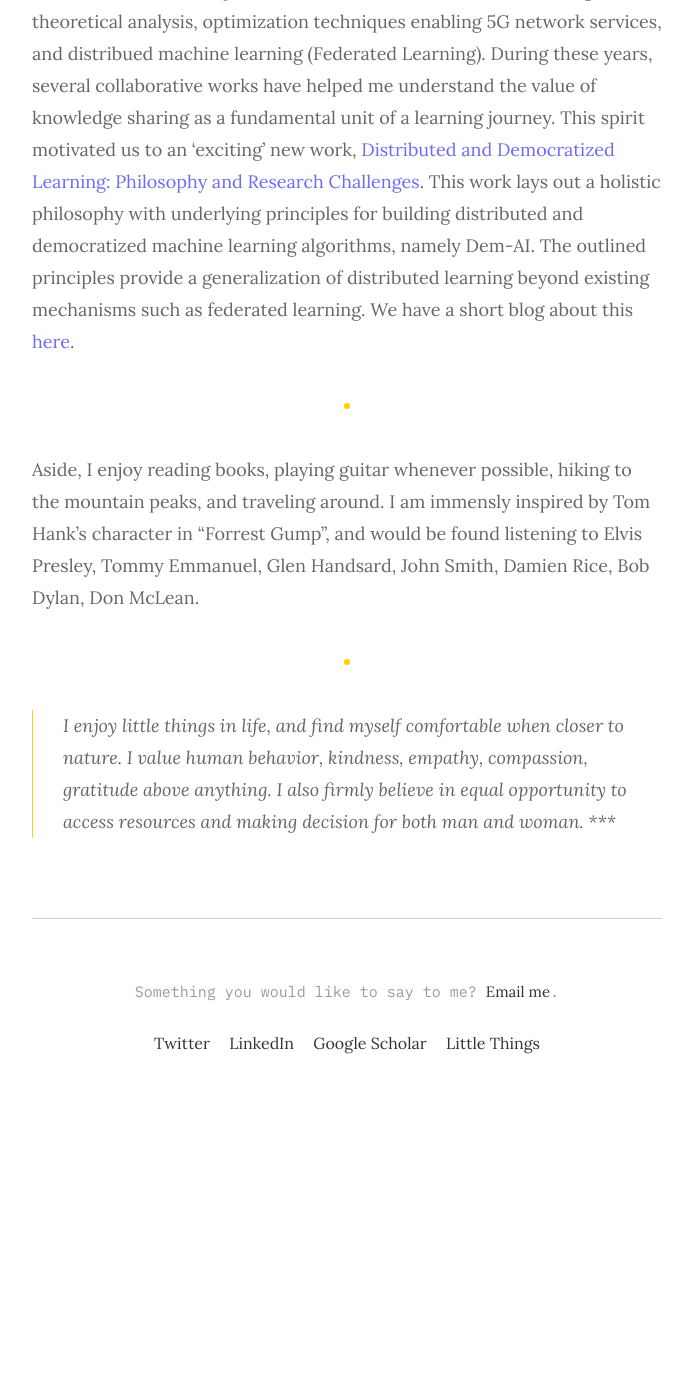
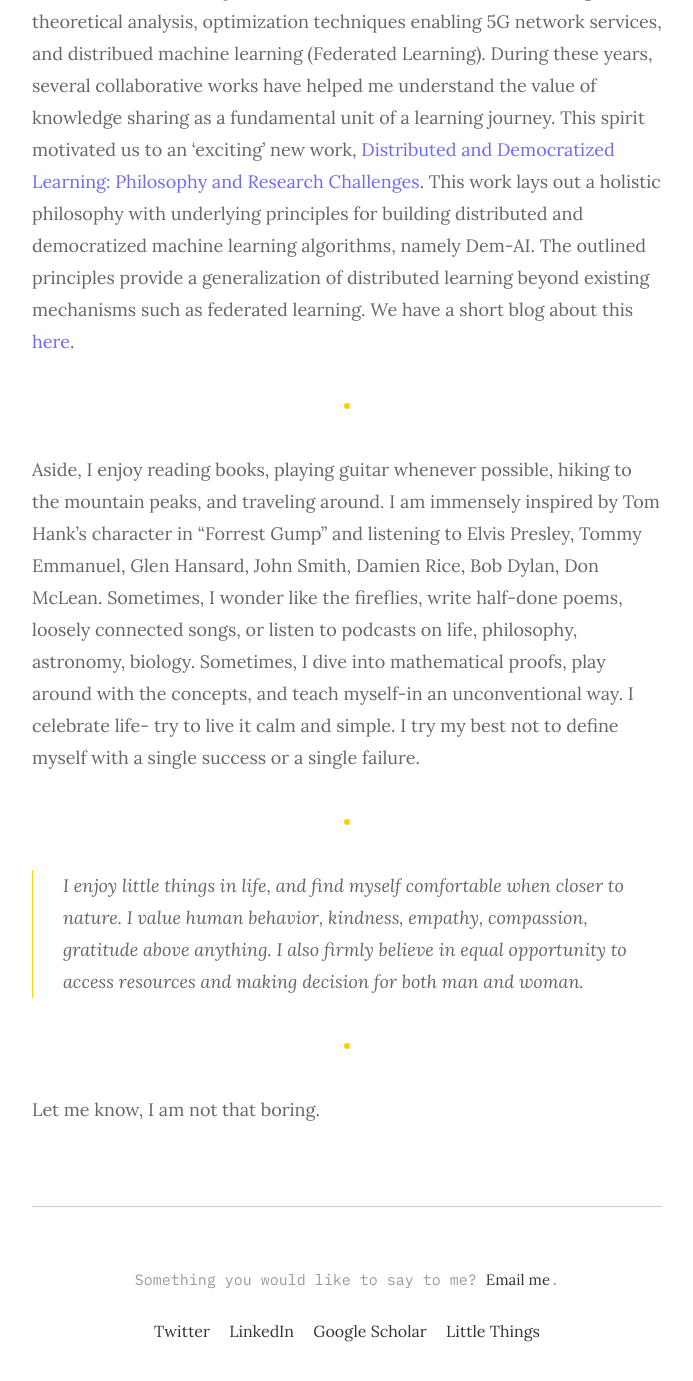
Before and after one commit to shashirajpandey/shashirajpandey, a Jekyll site: the page built from _pages/about.md, in a window 1280 px wide and 1400 px high, scrolled down 1044 px. Shown: the top 1381 px of the window, without its empty margins (293-986 px from the left). Built offline with Jekyll 4.4.1, drawn with Linux system fonts in a browser that asks for light colours; before the commit the page ends 2156 px from its top, so only the background shows below that.

Commit message:
Update about.md

```diff
--- a/_pages/about.md
+++ b/_pages/about.md
@@ -11,10 +11,12 @@
 For the past few years, I am working as a researcher in wireless communications, with particular interests in network economics, game-theoretical analysis, optimization techniques enabling 5G network services, and distribued machine learning (Federated Learning). During these years, several collaborative works have helped me understand the value of knowledge sharing as a fundamental unit of a learning journey. This spirit motivated us to an 'exciting' new work, <a href="https://arxiv.org/abs/2003.09301" target="_blank">Distributed and Democratized Learning: Philosophy and Research Challenges</a>. This work lays out a holistic philosophy with underlying principles for building distributed and democratized machine learning algorithms, namely Dem-AI. The outlined principles provide a generalization of distributed learning beyond existing mechanisms such as federated learning. We have a short blog about this <a href="https://medium.com/@shashir101/distributed-and-democratized-learning-philosophy-and-research-challenges-4ef156ed42ca" target="_blank">here</a>.
 
 ***
-Aside, I enjoy reading books, playing guitar whenever possible, hiking to the mountain peaks, and traveling around. I am immensly inspired by Tom Hank's character in "Forrest Gump", and would be found listening to Elvis Presley, Tommy Emmanuel, Glen Handsard, John Smith, Damien Rice, Bob Dylan, Don McLean.
+Aside, I enjoy reading books, playing guitar whenever possible, hiking to the mountain peaks, and traveling around. I am immensely inspired by Tom Hank's character in "Forrest Gump" and listening to Elvis Presley, Tommy Emmanuel, Glen Hansard, John Smith, Damien Rice, Bob Dylan, Don McLean. Sometimes, I wonder like the fireflies, write half-done poems, loosely connected songs, or listen to podcasts on life, philosophy, astronomy, biology.  Sometimes, I dive into mathematical proofs, play around with the concepts, and teach myself-in an unconventional way. I celebrate life- try to live it calm and simple. I try my best not to define myself with a single success or a single failure.
 
 ***
 > I enjoy little things in life, and find myself comfortable when closer to nature.
 > I value human behavior, kindness, empathy, compassion, gratitude above anything.
 > I also firmly believe in equal opportunity to access resources and making decision for both man and woman.
+
 ***
+Let me know, I am not that boring.
```
